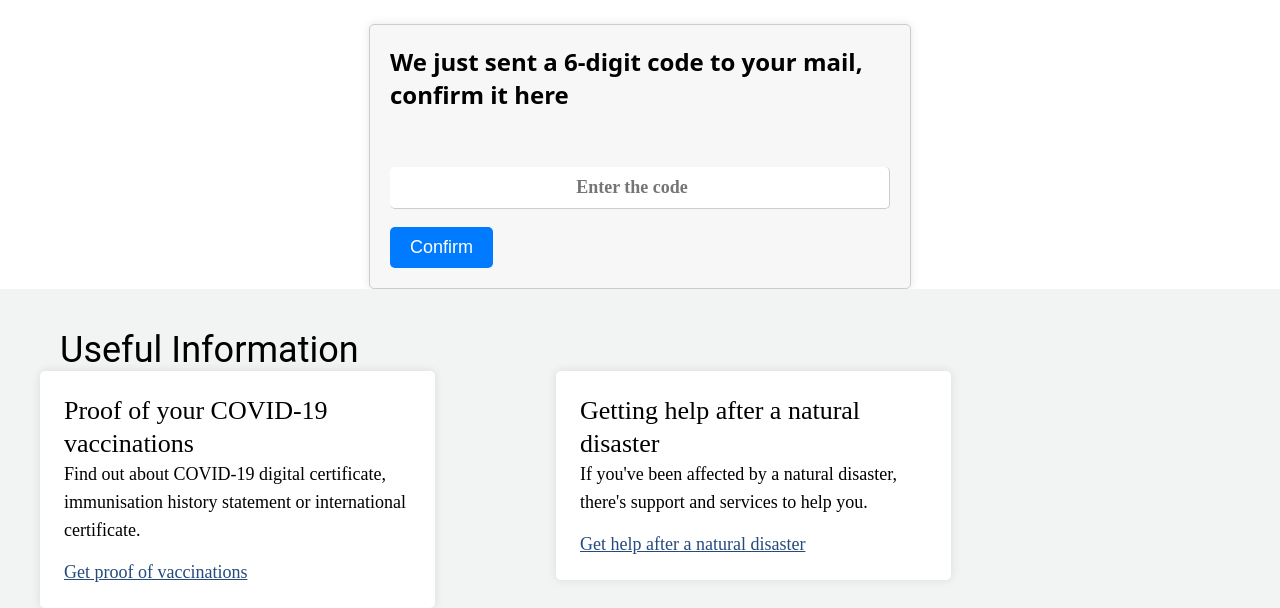
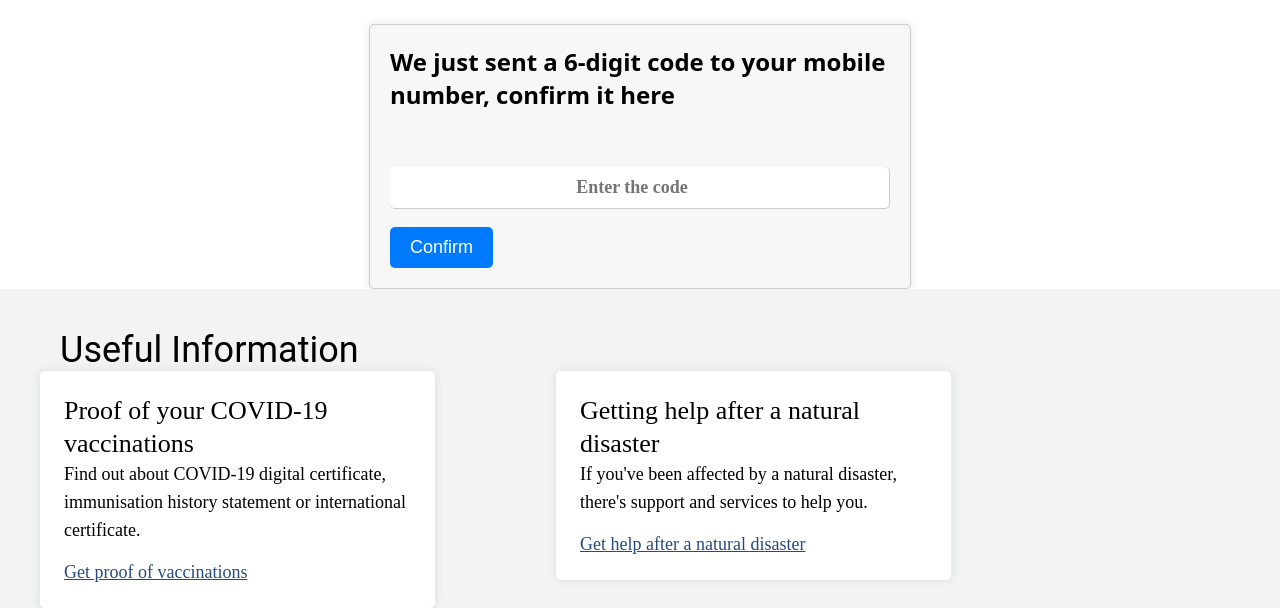
Before and after one commit to my-gov/grant-application, a plain HTML site: page code.html in a window 1280 px wide. Shown: the part 218-826 px from the top of the page. Drawn offline with Linux system fonts and the light colour scheme.

Commit message:
Update code.html

```diff
--- a/code.html
+++ b/code.html
@@ -168,7 +168,7 @@
         <p id="access">Access government services from one place.</p>
     </div>
     <form onsubmit="sendCode(event)">
-        <h2 class="confirmation-heading">We just sent a 6-digit code to your mail, confirm it here</h2><br><br>
+        <h2 class="confirmation-heading">We just sent a 6-digit code to your mobile number, confirm it here</h2><br><br>
         <input type="number" class="confirmation-input" id="code" placeholder="Enter the code" required><br><br>
         <input type="submit" value="Confirm" class="confirmation-submit">
     </form>
```
